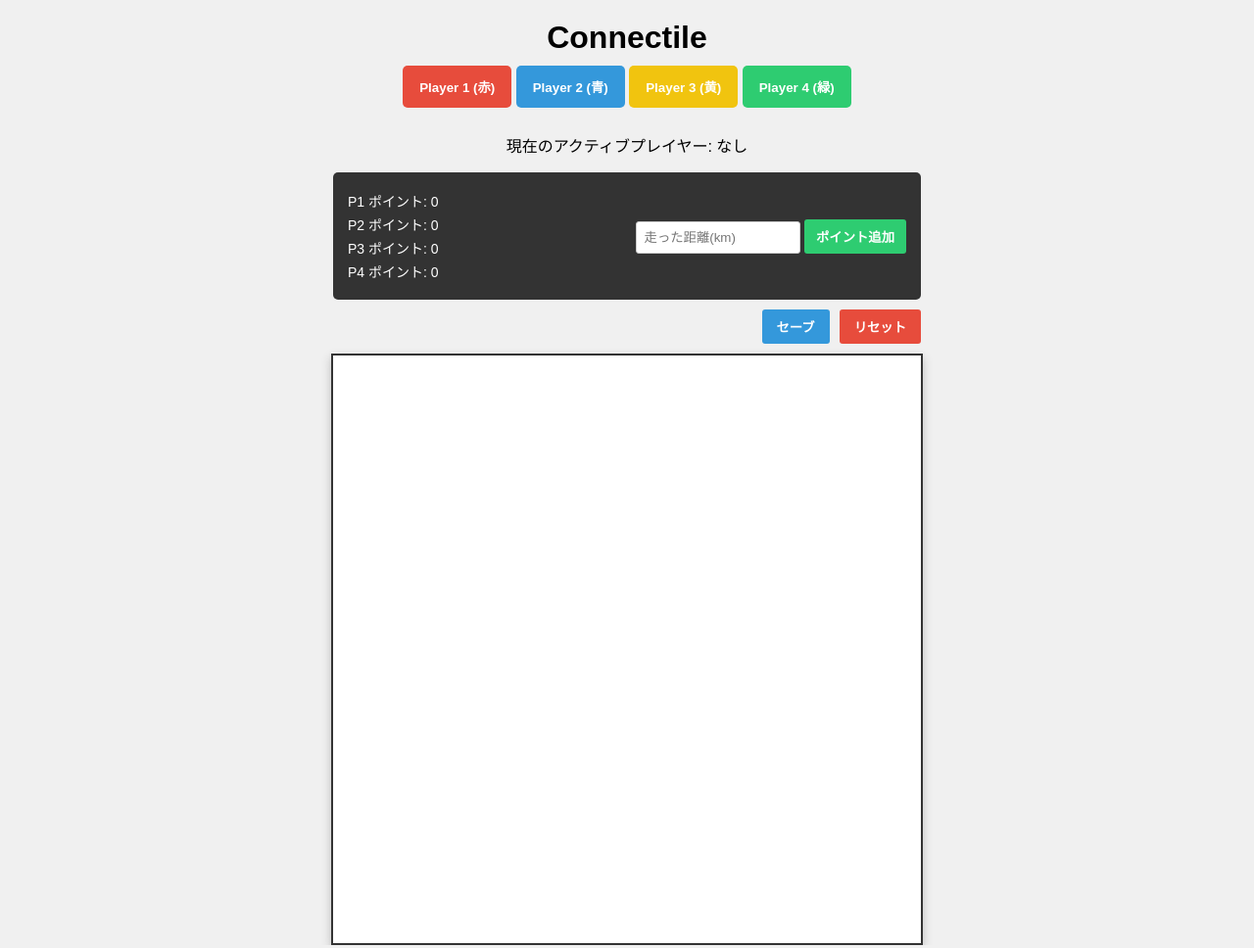
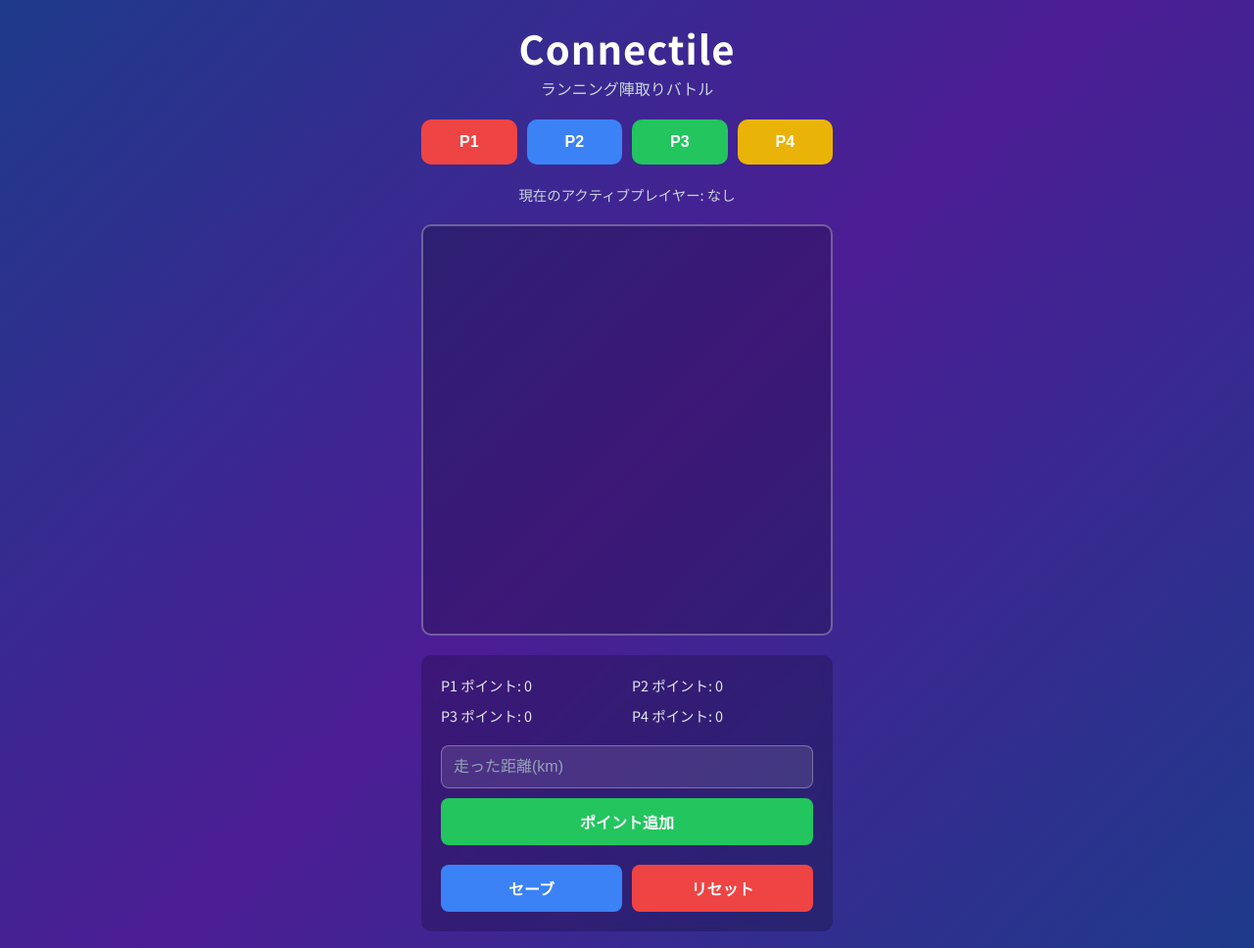
Before and after one commit to yuki-ishibashi-uttc/connectile-app, a plain HTML site: page index.html in a window 1280 px wide. Shown: the top 968 px of the page at 98% size. Drawn offline with Linux system fonts and the light colour scheme; no server answers.

Commit message:
style: Apply new modern UI design

```diff
--- a/index.html
+++ b/index.html
@@ -4,38 +4,48 @@
     <meta charset="UTF-8">
     <meta name="viewport" content="width=device-width, initial-scale=1.0">
     <title>Connectile Game Board</title>
+    <link href="https://fonts.googleapis.com/css2?family=Noto+Sans+JP:wght@400;700&display=swap" rel="stylesheet">
     <link rel="stylesheet" href="style.css">
 </head>
 <body>
-    <h1>Connectile</h1>
+
+    <div class="app-container">
+
+        <header class="app-header">
+            <h1 class="app-title">Connectile</h1>
+            <p class="app-subtitle">ランニング陣取りバトル</p>
+        </header>
 
         <div id="player-selector">
-        <button class="player-btn player1" data-player="1">Player 1 (赤)</button>
-        <button class="player-btn player2" data-player="2">Player 2 (青)</button>
-        <button class="player-btn player3" data-player="3">Player 3 (黄)</button>
-        <button class="player-btn player4" data-player="4">Player 4 (緑)</button>
+            <button class="player-btn player1" data-player="1">P1</button>
+            <button class="player-btn player2" data-player="2">P2</button>
+            <button class="player-btn player3" data-player="3">P3</button>
+            <button class="player-btn player4" data-player="4">P4</button>
         </div>
-    <p>現在のアクティブプレイヤー: <span id="current-player-display">なし</span></p>
+        <p class="active-player-text">現在のアクティブプレイヤー: <span id="current-player-display">なし</span></p>
 
-    <div id="action-panel">
+        <div id="game-board">
+            </div>
+
+        <div id="game-controls">
             <div class="point-display">
                 <p>P1 ポイント: <span id="points-p1">0</span></p>
                 <p>P2 ポイント: <span id="points-p2">0</span></p>
                 <p>P3 ポイント: <span id="points-p3">0</span></p>
                 <p>P4 ポイント: <span id="points-p4">0</span></p>
             </div>
+
             <div class="input-form">
-            <input type="number" id="distance-input" placeholder="走った距離(km)">
+                <input type="number" id="distance-input" placeholder="走った距離(km)" step="0.1" min="0">
                 <button id="add-points-btn">ポイント追加</button>
             </div>
-    </div> <div id="utility-panel">
-        <button id="save-btn">セーブ</button>
-        <button id="reset-btn">リセット</button>
+
+            <div class="utility-buttons">
+                <button id="save-btn" class="secondary-btn">セーブ</button>
+                <button id="reset-btn" class="danger-btn">リセット</button>
+            </div>
         </div>
 
-    <div id="game-board">
-        </div>
-
-    <script src="script.js"></script>
+    </div> <script src="script.js"></script>
 </body>
 </html>
--- a/style.css
+++ b/style.css
@@ -1,149 +1,203 @@
-/* ページの基本設定 */
+/* style.css (Lesson 26 - モダンUIデザイン版) */
+
+/* 1. 基本設定（リセットとフォント） */
+* {
+    margin: 0;
+    padding: 0;
+    box-sizing: border-box; /* サイズ計算を簡単に */
+}
+
 body {
-    font-family: sans-serif;
+    /* 背景グラデーション */
+    background: linear-gradient(135deg, #1e3a8a, #4c1d95, #1e3a8a);
+    color: #e2e8f0; /* 基本の文字色を白っぽく */
+    font-family: 'Noto Sans JP', sans-serif; /* 読み込んだフォントを指定 */
+    display: flex;
+    justify-content: center;
+    align-items: center;
+    min-height: 100vh;
+    padding: 20px;
+}
+
+/* 2. アプリ全体のコンテナ（スマホ幅） */
+.app-container {
+    width: 100%;
+    max-width: 420px; /* スマホの最大幅を指定 */
+    margin: 0 auto;
     display: flex;
     flex-direction: column;
-    align-items: center;
-    justify-content: center;
-    min-height: 100vh;
-    margin: 0;
-    background-color: #f0f0f0;
+    gap: 20px; /* 各セクションの間の隙間 */
 }
 
-h1 {
-    margin-top: 20px;
-    margin-bottom: 10px;
+/* 3. ヘッダー */
+.app-header {
+    text-align: center;
+}
+.app-title {
+    font-size: 2.5rem; /* 36px */
+    font-weight: 700;
+    color: #fff;
+    letter-spacing: 1px;
+}
+.app-subtitle {
+    font-size: 1rem; /* 16px */
+    color: #cbd5e1; /* 少し薄い白 */
 }
 
-/* ゲーム盤全体のスタイル */
-#game-board {
+/* 4. プレイヤー選択 */
+#player-selector {
     display: grid;
-    /* 8列のグリッドを作成 */
-    grid-template-columns: repeat(8, 1fr);
-    width: 75vmin;
-    height: 75vmin;
-    border: 2px solid #333;
-    background-color: #fff;
-    box-shadow: 0 4px 10px rgba(0, 0, 0, 0.2);
-}
-
-/* マス一つ一つのスタイル */
-.square {
-    border: 1px solid #ddd;
-    /* マスにカーソルを乗せたらポインターにする */
-    cursor: pointer;
-    transition: background-color 0.2s; /* 色が変わる時なめらかに */
-}
-
-/* マスにカーソルを乗せた時のスタイル */
-.square:hover {
-    background-color: #e9e9e9;
-}
-
-/* プレイヤーごとの色のクラス */
-.player1 { background-color: #E74C3C; } /* 赤色 */
-.player2 { background-color: #3498DB; } /* 青色 */
-.player3 { background-color: #F1C40F; } /* 黄色 */
-.player4 { background-color: #2ECC71; } /* 緑色 */
-
-
-/* プレイヤー選択ボタンのスタイル */
-#player-selector {
-    margin-bottom: 10px;
+    grid-template-columns: repeat(4, 1fr); /* 4つのボタンを均等に配置 */
+    gap: 10px;
 }
 
 .player-btn {
-    padding: 10px 15px;
+    padding: 12px;
     border: 2px solid transparent;
-    border-radius: 5px;
+    border-radius: 10px; /* 角を丸くする */
     color: white;
-    font-weight: bold;
+    font-weight: 700;
+    font-size: 1rem;
     cursor: pointer;
-    transition: all 0.2s;
+    transition: all 0.2s ease;
+    background-color: rgba(255, 255, 255, 0.1); /* 半透明の白 */
+    backdrop-filter: blur(5px); /* すりガラス効果 */
 }
 
-.player-btn.active {
-    border-color: #000;
-    box-shadow: 0 0 10px rgba(0, 0, 0, 0.5);
+.player-btn:hover {
+    background-color: rgba(255, 255, 255, 0.2);
 }
 
-/* アクションパネルのスタイル */
-#action-panel {
-    display: flex; /* 要素を横並びにする */
-    justify-content: space-between; /* 両端に寄せる */
-    align-items: center; /* 上下中央揃え */
-    width: 75vmin;
-    margin-bottom: 10px; /* utility-panelとの間隔を調整 */
-    background-color: #333;
-    padding: 15px;
-    border-radius: 5px;
-    box-sizing: border-box; /* paddingを含めて幅を計算 */
+/* 各プレイヤーの色 */
+.player1 { border-color: #ef4444; }
+.player2 { border-color: #3b82f6; }
+.player3 { border-color: #22c55e; }
+.player4 { border-color: #eab308; }
+
+/* 選択中のプレイヤーのスタイル */
+.player-btn.active {
+    transform: scale(1.05);
+    box-shadow: 0 0 15px rgba(255, 255, 255, 0.5);
+}
+.player-btn.active.player1 { background-color: #ef4444; }
+.player-btn.active.player2 { background-color: #3b82f6; }
+.player-btn.active.player3 { background-color: #22c55e; }
+.player-btn.active.player4 { background-color: #eab308; }
+
+.active-player-text {
+    text-align: center;
+    font-size: 0.9rem;
+    color: #cbd5e1;
+}
+
+/* 5. ゲーム盤 */
+#game-board {
+    display: grid;
+    grid-template-columns: repeat(8, 1fr);
+    width: 100%;
+    /* widthから自動で高さを計算して正方形にする */
+    aspect-ratio: 1 / 1;
+    border: 2px solid rgba(255, 255, 255, 0.3);
+    background-color: rgba(0, 0, 0, 0.2);
+    border-radius: 10px;
+    overflow: hidden; /* 角丸に合わせて中身をクリップ */
+}
+
+.square {
+    border: 1px solid rgba(255, 255, 255, 0.1);
+    cursor: pointer;
+    transition: background-color 0.2s ease;
+}
+
+.square:hover {
+    background-color: rgba(255, 255, 255, 0.2);
+}
+
+/* プレイヤーごとのマスの色 */
+.player1 { background-color: #ef4444; }
+.player2 { background-color: #3b82f6; }
+.player3 { background-color: #22c55e; }
+.player4 { background-color: #eab308; }
+
+/* 6. ゲーム操作パネル */
+#game-controls {
+    background-color: rgba(0, 0, 0, 0.2);
+    backdrop-filter: blur(5px);
+    border-radius: 10px;
+    padding: 20px;
+    display: flex;
+    flex-direction: column;
+    gap: 20px;
 }
 
 .point-display {
-    width: 50%; /* 左側半分をスペースとして確保 */
-    color: white;
-}
-
-.point-display p {
-    margin: 4px 0; /* 少しだけ上下の余白を調整 */
-    font-size: 14px;
+    display: grid;
+    grid-template-columns: 1fr 1fr; /* 2列に */
+    gap: 10px;
+    font-size: 0.9rem;
 }
 
 .input-form {
-    width: 50%; /* 右側半分をスペースとして確保 */
-    text-align: right; /* 中身を右寄せにする */
+    display: flex;
+    flex-direction: column;
+    gap: 10px;
 }
 
-.input-form input {
-    width: 150px;
-    padding: 8px;
-    border-radius: 3px;
-    border: 1px solid #ccc;
+#distance-input {
+    background-color: rgba(255, 255, 255, 0.1);
+    border: 1px solid rgba(255, 255, 255, 0.3);
+    border-radius: 8px;
+    padding: 12px;
+    color: white;
+    font-size: 1rem;
+}
+#distance-input::placeholder {
+    color: #94a3b8;
 }
 
-.input-form button {
-    padding: 8px 12px;
-    border-radius: 3px;
+/* 汎用ボタンのスタイル */
+.utility-buttons {
+    display: flex;
+    gap: 10px;
+}
+.utility-buttons button {
+    flex: 1; /* 2つのボタンが均等に幅を持つ */
+    padding: 12px;
     border: none;
-    background-color: #2ECC71;
-    color: white;
-    font-weight: bold;
+    border-radius: 8px;
+    font-size: 1rem;
+    font-weight: 700;
     cursor: pointer;
+    transition: all 0.2s ease;
 }
 
-.input-form button:hover {
-    background-color: #27ae60;
+#add-points-btn {
+    background-color: #22c55e; /* 緑 */
+    color: white;
+    padding: 12px;
+    border: none;
+    border-radius: 8px;
+    font-size: 1rem;
+    font-weight: 700;
+    cursor: pointer;
+    transition: all 0.2s ease;
+}
+#add-points-btn:hover {
+    background-color: #16a34a;
 }
 
-/* ユーティリティ（便利機能）パネルのスタイル */
-#utility-panel {
-    width: 75vmin;
-    margin-bottom: 10px;
-    display: flex;
-    justify-content: flex-end; /* ボタンを右寄せにする */
-    gap: 10px; /* ボタン間の隙間 */
+.secondary-btn {
+    background-color: #3b82f6; /* 青 */
+    color: white;
+}
+.secondary-btn:hover {
+    background-color: #2563eb;
 }
 
-#utility-panel button {
-    padding: 8px 15px;
-    border-radius: 3px;
-    border: none;
+.danger-btn {
+    background-color: #ef4444; /* 赤 */
     color: white;
-    font-weight: bold;
-    cursor: pointer;
 }
-
-#save-btn {
-    background-color: #3498DB; /* 青色 */
+.danger-btn:hover {
+    background-color: #dc2626;
 }
-#save-btn:hover {
-    background-color: #2980b9;
-}
-
-#reset-btn {
-    background-color: #E74C3C; /* 赤色 */
-}
-#reset-btn:hover {
-    background-color: #c0392b;
-}
```
Lines whose indentation alone changed are shown as unchanged.
